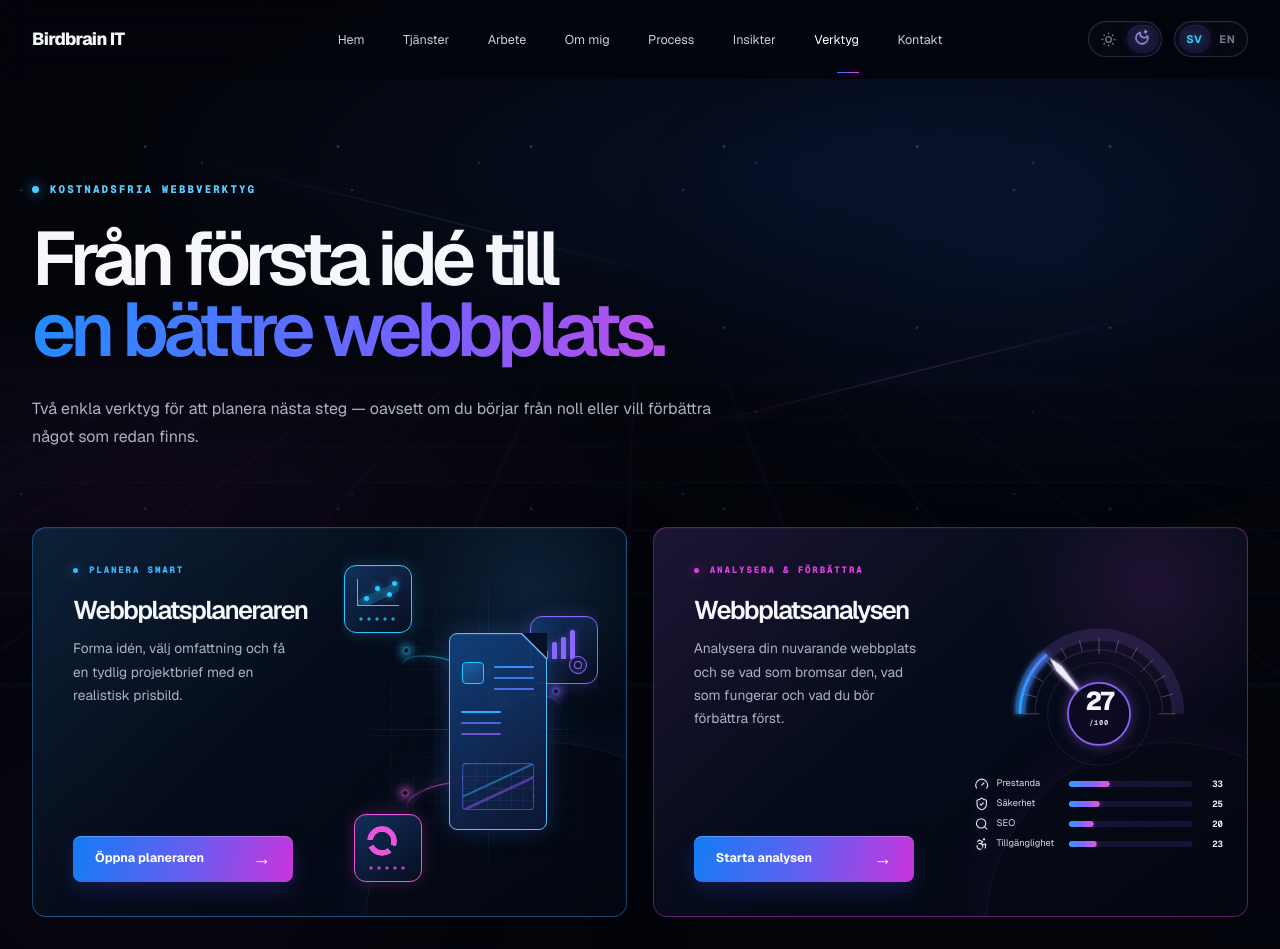
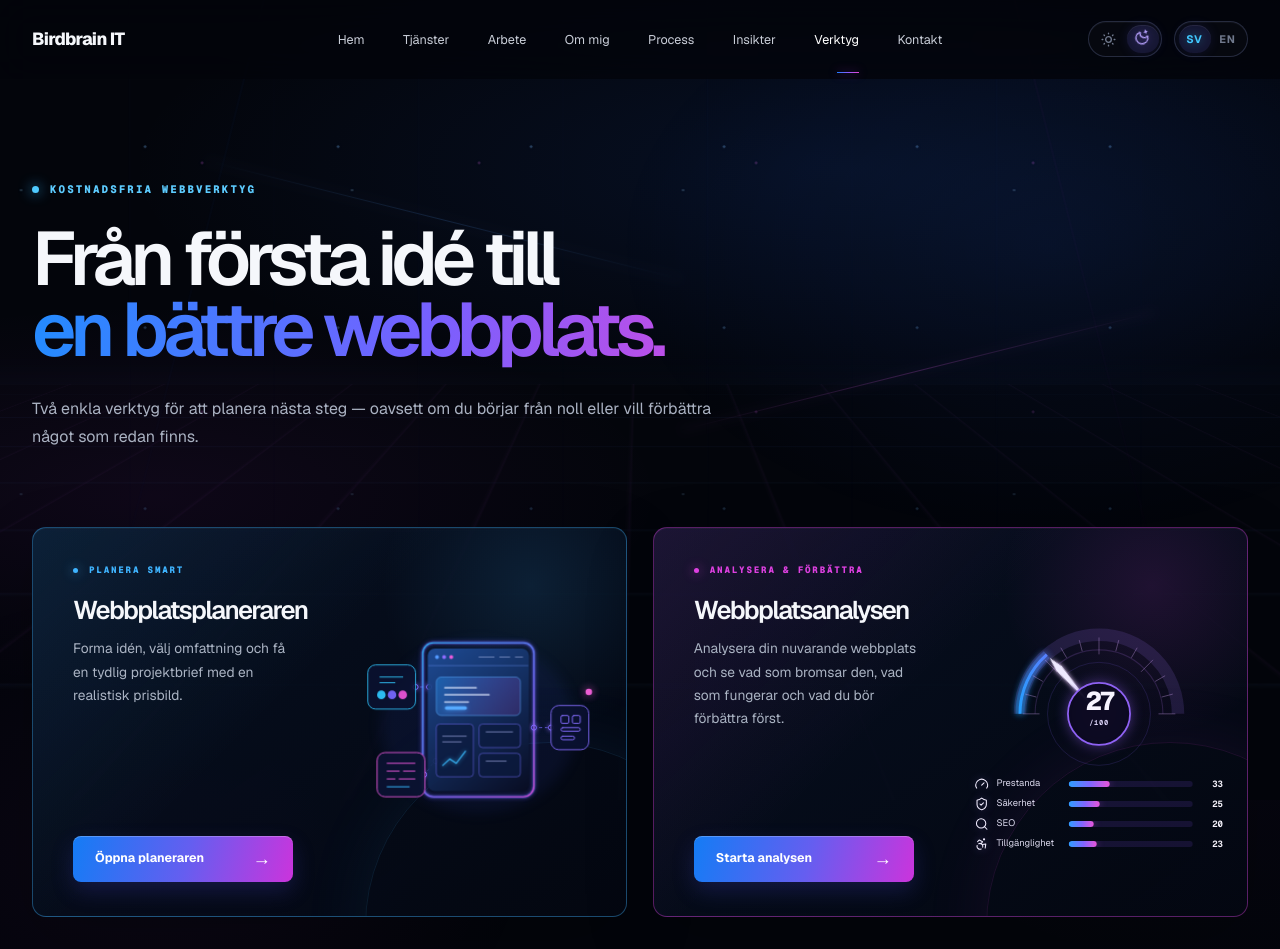
Before and after one commit to Korpenxd/Birdbrain-IT, a Next.js app: page /verktyg in a window 1280 px wide. Shown: the top 949 px of the page. Built offline with nearby package versions, Linux system fonts and the light colour scheme.

Commit message:
Redesign website planner graphic

```diff
--- a/app/verktyg/page.tsx
+++ b/app/verktyg/page.tsx
@@ -269,29 +269,79 @@ function ToolGraphic({ type, sv }: { type: Tool["id"]; sv: boolean }) {
   if (type === "planner") {
     return (
       <div className="tool-directory-graphic tool-directory-plan-graphic" aria-hidden="true">
-        <span className="planner-analytics-grid" />
-        <span className="planner-axis planner-axis-x" />
-        <span className="planner-axis planner-axis-y" />
-        <span className="planner-path planner-path-a" />
-        <span className="planner-path planner-path-b" />
-        <span className="planner-path planner-path-c" />
-        <span className="planner-analysis-module planner-analysis-module-a">
-          <i className="planner-line-chart"><i /><i /><i /><i /></i>
-          <i className="planner-data-dots" />
-        </span>
-        <span className="planner-analysis-module planner-analysis-module-b">
-          <i className="planner-ring-chart" />
-          <i className="planner-data-dots" />
-        </span>
-        <span className="planner-analysis-module planner-analysis-module-c">
-          <i className="planner-bar-chart"><i /><i /><i /><i /></i>
-          <i className="planner-target" />
-        </span>
-        <span className="planner-brief-document">
-          <i className="planner-brief-avatar" />
-          <i className="planner-brief-lines" />
-          <i className="planner-brief-mini-chart" />
-        </span>
+        <svg className="planner-builder-svg" viewBox="0 0 360 300" preserveAspectRatio="xMidYMid meet">
+          <defs>
+            <linearGradient id="planner-builder-frame" x1="92" y1="54" x2="274" y2="248" gradientUnits="userSpaceOnUse">
+              <stop stopColor="#2fbfff" />
+              <stop offset="0.52" stopColor="#7470ff" />
+              <stop offset="1" stopColor="#e651da" />
+            </linearGradient>
+            <linearGradient id="planner-builder-panel" x1="110" y1="56" x2="254" y2="242" gradientUnits="userSpaceOnUse">
+              <stop stopColor="rgba(31, 76, 151, 0.94)" />
+              <stop offset="1" stopColor="rgba(9, 14, 36, 0.96)" />
+            </linearGradient>
+            <linearGradient id="planner-builder-hero" x1="122" y1="95" x2="244" y2="143" gradientUnits="userSpaceOnUse">
+              <stop stopColor="#249fff" stopOpacity="0.34" />
+              <stop offset="1" stopColor="#c750e3" stopOpacity="0.16" />
+            </linearGradient>
+            <filter id="planner-builder-glow" x="-35%" y="-35%" width="170%" height="170%">
+              <feGaussianBlur stdDeviation="3.2" result="blur" />
+              <feMerge><feMergeNode in="blur" /><feMergeNode in="SourceGraphic" /></feMerge>
+            </filter>
+          </defs>
+
+          <ellipse className="planner-builder-ambient" cx="180" cy="157" rx="137" ry="120" />
+          <g className="planner-builder-connections">
+            <path d="M 91 101 C 104 101, 105 101, 112 101" />
+            <path d="M 104 224 C 112 218, 112 210, 120 205" />
+            <path d="M 258 158 C 270 158, 274 158, 282 158" />
+          </g>
+          <g className="planner-builder-nodes">
+            <circle cx="92" cy="101" r="3.5" /><circle cx="111" cy="101" r="3.5" />
+            <circle cx="104" cy="224" r="3.5" /><circle cx="120" cy="205" r="3.5" />
+            <circle cx="258" cy="158" r="3.5" /><circle cx="282" cy="158" r="3.5" />
+          </g>
+
+          <g className="planner-builder-module planner-builder-palette">
+            <rect x="25" y="70" width="67" height="62" rx="11" />
+            <path d="M 42 87 h32 M 42 95 h21" />
+            <circle cx="44" cy="112" r="6" /><circle cx="59" cy="112" r="6" /><circle cx="74" cy="112" r="6" />
+          </g>
+
+          <g className="planner-builder-window">
+            <rect className="planner-builder-window-glow" x="102" y="39" width="156" height="216" rx="15" />
+            <rect className="planner-builder-window-frame" x="102" y="39" width="156" height="216" rx="15" />
+            <rect className="planner-builder-window-surface" x="109" y="47" width="142" height="200" rx="10" />
+            <path className="planner-builder-window-bar" d="M 110 71 H 250" />
+            <circle cx="122" cy="59" r="2.7" /><circle cx="132" cy="59" r="2.7" /><circle cx="142" cy="59" r="2.7" />
+            <path className="planner-builder-nav" d="M 181 59 H 202 M 210 59 H 224 M 232 59 H 242" />
+            <rect className="planner-builder-hero-block" x="121" y="87" width="118" height="54" rx="7" />
+            <path className="planner-builder-copy-lines" d="M 133 102 H 177 M 133 112 H 195 M 133 122 H 166" />
+            <rect className="planner-builder-hero-chip" x="133" y="128" width="31" height="5" rx="2.5" />
+            <g className="planner-builder-layout">
+              <rect x="121" y="153" width="52" height="74" rx="5" />
+              <rect x="181" y="153" width="58" height="33" rx="5" />
+              <rect x="181" y="194" width="58" height="33" rx="5" />
+              <path d="M 130 170 H 163 M 130 178 H 156 M 191 164 H 228 M 191 205 H 219" />
+              <path className="planner-builder-layout-chart" d="M 130 211 L 140 202 L 149 208 L 162 191" />
+            </g>
+          </g>
+
+          <g className="planner-builder-module planner-builder-layout-module">
+            <rect x="38" y="193" width="67" height="62" rx="11" />
+            <path d="M 52 208 H 91 M 52 219 H 69 M 75 219 H 91 M 52 230 H 63 M 69 230 H 91" />
+            <path className="planner-builder-layout-accent" d="M 52 241 H 83" />
+          </g>
+
+          <g className="planner-builder-module planner-builder-components">
+            <rect x="282" y="127" width="53" height="62" rx="11" />
+            <rect x="296" y="141" width="11" height="11" rx="2" />
+            <rect x="312" y="141" width="11" height="11" rx="2" />
+            <rect x="296" y="158" width="27" height="5" rx="2.5" />
+            <rect x="296" y="170" width="19" height="5" rx="2.5" />
+          </g>
+          <circle className="planner-builder-signal" cx="335" cy="108" r="4" />
+        </svg>
       </div>
     );
   }
```
Also changed, not shown: app/globals.css.
